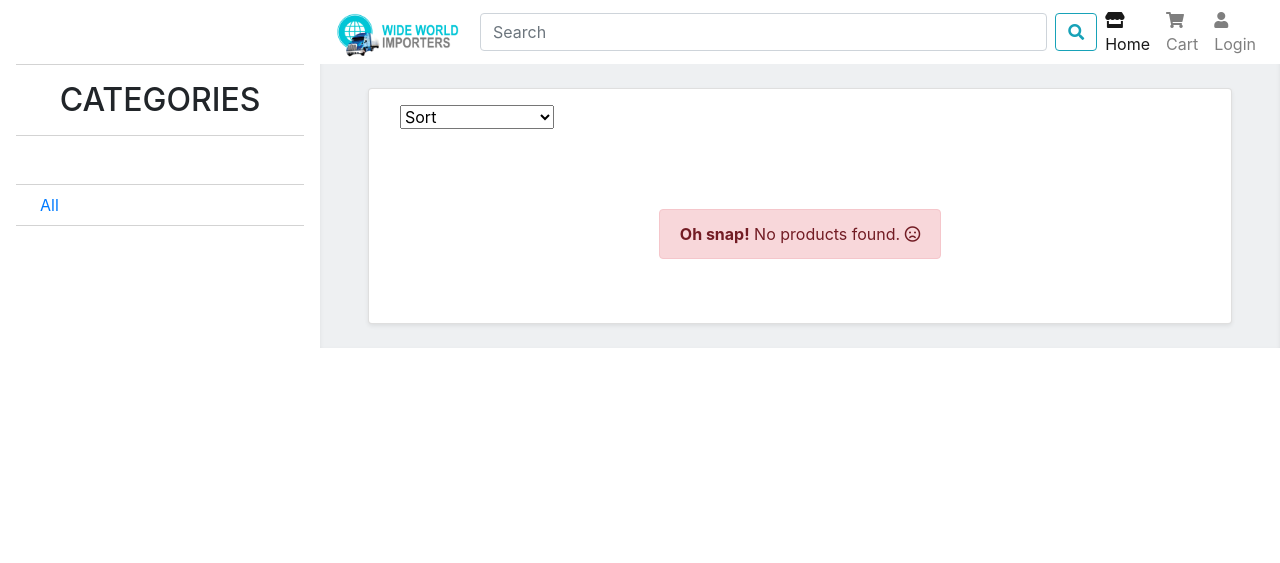
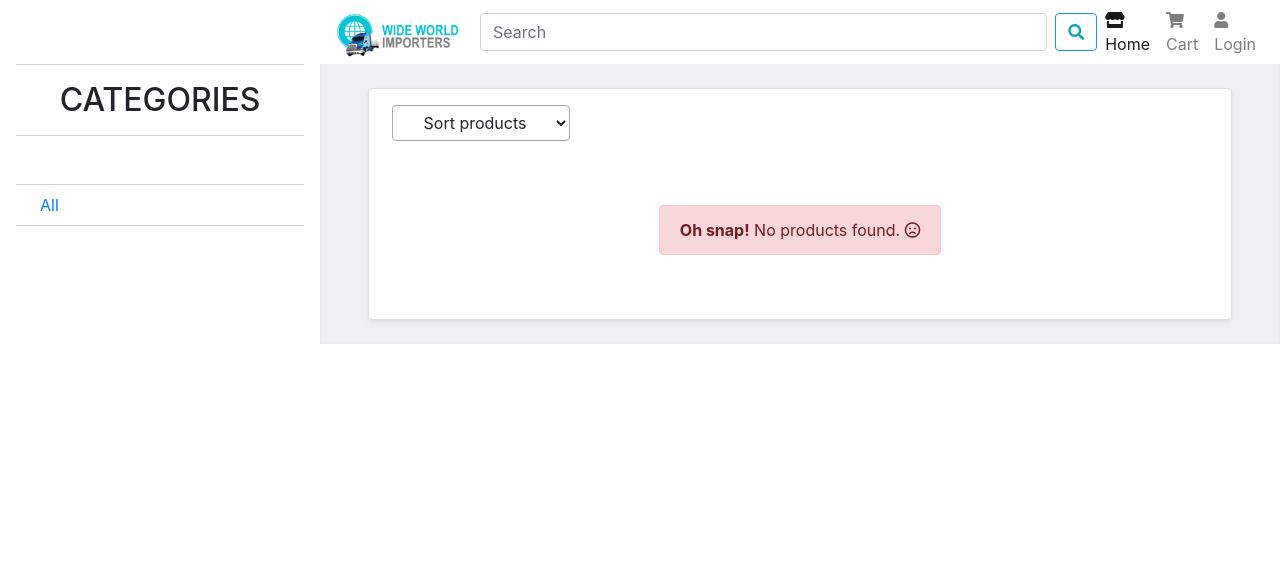
Before and after one commit to DjurnNelissen/Wide-World-Importers, a PHP site: page / in a window 1280 px wide. Shown: the top 563 px of the page. Run offline with PHP 8.4, Linux system fonts and the light colour scheme; data that the repository does not hold is empty; some libraries are stand-ins or nearby versions; some web fonts are replaced.

Commit message:
'sort product' div gestijld

```diff
--- a/css/main.css
+++ b/css/main.css
@@ -49,6 +49,12 @@ nav {
 
 .product-card-img {
 	border-bottom: 1px solid #dfdfdf;
+}
+
+/* Sort button */
+select#orderSelect {
+	color: #212529;
+	border-color: darkgrey;
 }
 
 /* Scroll to top */
--- a/index.php
+++ b/index.php
@@ -7,10 +7,10 @@
 ?>
 						<div class="row px-5 py-4">
 							<div class="card col shadow-sm">
-								<div class="row p-3">
+								<div class="row pt-3 px-2">
 									<div class="col-4">
-										<select id='orderSelect' class="" name="order" onchange='searchProducts()'>
-											<option value="">Sort</option>
+										<select id='orderSelect' class="btn btn-outline-light dropdown-toggle" name="order" onchange='searchProducts()'>
+											<option value="">Sort products</option>
 											<option value="nameA" <?php printSelectedOption('nameA') ?> >Name A-Z</option>
 											<option value="nameZ" <?php printSelectedOption('nameZ') ?> >Name Z-A</option>
 											<option value="priceA" <?php printSelectedOption('priceA') ?> >Price ascending</option>
```
